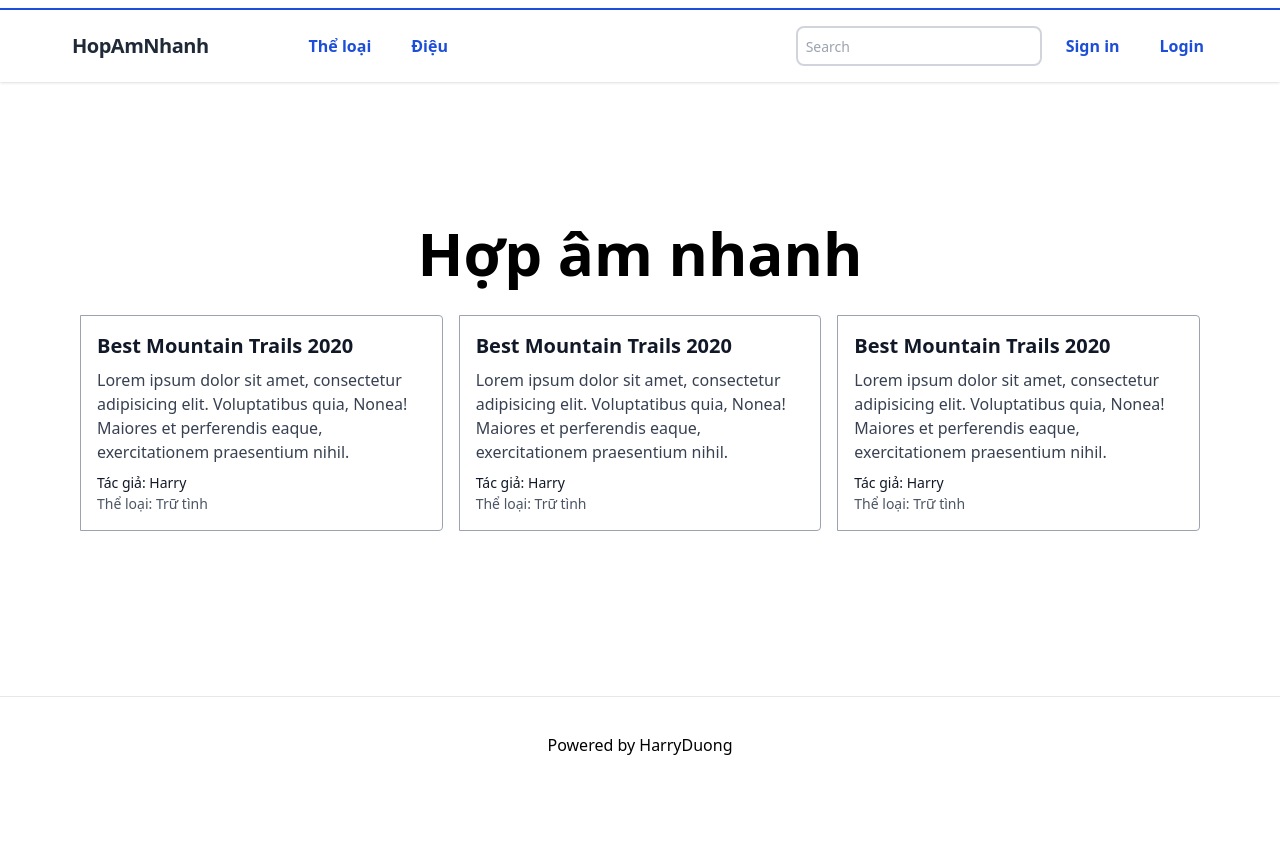
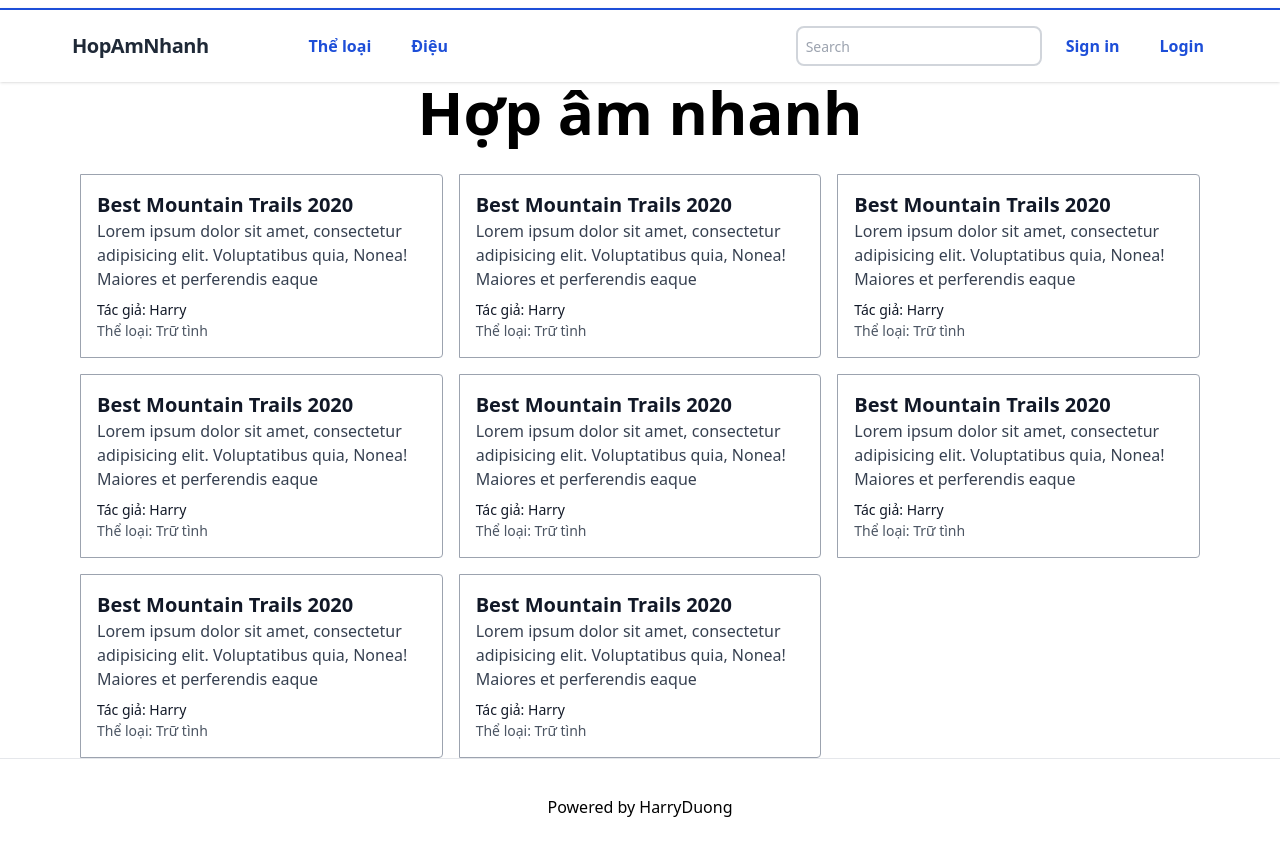
Before and after one commit to harryduong99/songchord-app, a Next.js app: page / in a window 1280 px wide. Shown: the top 856 px of the page. Before the commit the page ends 800 px from the top, so only its background shows below. Built offline with nearby package versions, Linux system fonts and the light colour scheme.

Commit message:
[Update] CardSong component and layout

```diff
--- a/components/SongCard.tsx
+++ b/components/SongCard.tsx
@@ -1,6 +1,7 @@
 
 const style = {
-  card: `w-full lg:max-w-full lg:flex`,
+  // card: `w-full lg:max-w-full lg:flex`,
+  card: `basis-1/3`,
   contentCard: `border border-gray-400 lg:border-gray-400 bg-white rounded-b lg:rounded-b-none lg:rounded-r p-4 flex flex-col justify-between leading-normal`,
   title: `text-gray-900 font-bold text-xl mb-2`,
   description: `text-gray-700 text-base`,
@@ -13,13 +14,13 @@ const SongCard = () => {
     <div className={style.card}>
       <div className={style.contentCard}>
         <div className="mb-3">
-          <div className={style.title}>Best Mountain Trails 2020</div>
-          <p className={style.description}>Lorem ipsum dolor sit amet, consectetur adipisicing elit. Voluptatibus quia, Nonea! Maiores et perferendis eaque, exercitationem praesentium nihil.</p>
+          <a href="#" className={style.title}>Best Mountain Trails 2020</a>
+          <p className={style.description}>Lorem ipsum dolor sit amet, consectetur adipisicing elit. Voluptatibus quia, Nonea! Maiores et perferendis eaque</p>
         </div>
         <div className={style.moreInfo}>
           <div className="text-sm">
-            <p className={style.author}>Tác giả: <span> Harry </span></p>
-            <p className={style.category}>Thể loại: <span> Trữ tình </span> </p>
+            <p className={style.author}>Tác giả: <a href=""><span> Harry </span></a></p>
+            <p className={style.category}>Thể loại: <a href=""><span> Trữ tình </span></a> </p>
           </div>
         </div>
       </div>
--- a/pages/index.tsx
+++ b/pages/index.tsx
@@ -4,9 +4,14 @@ import Footer from '../components/Footer'
 import Header from '../components/Header'
 import SongCard from '../components/SongCard'
 
+const styles = {
+  pageWrap: `flex min-h-screen flex-col items-center justify-center py-2`,
+  mainWrap: `flex w-full flex-1 flex-col items-center justify-center lg:px-20 sm:px-10 px-5`,
+  listSong: `grid lg:grid-cols-3 sm:grid-cols-2 grid-cols-1  gap-4`,
+}
 const Home: NextPage = () => {
   return (
-    <div className="flex min-h-screen flex-col items-center justify-center py-2">
+    <div className={styles.pageWrap}>
       <Head>
         <title>Vietnamese Songchord</title>
         <link rel="icon" href="/favicon.ico" />
@@ -14,19 +19,22 @@ const Home: NextPage = () => {
 
       <Header />
 
-      <main className="flex w-full flex-1 flex-col items-center justify-center px-20">
+      <main className={styles.mainWrap}>
         <h1 className="text-6xl font-bold mb-8">
           Hợp âm nhanh
         </h1>
-        <div className="columns-3">
+
+        <div className={styles.listSong}>
+          <SongCard />
+          <SongCard />
+          <SongCard />
+          <SongCard />
+          <SongCard />
           <SongCard />
           <SongCard />
           <SongCard />
         </div>
 
-        <div className="mt-6 flex max-w-4xl flex-wrap items-center justify-around sm:w-full">
-
-        </div>
       </main>
       <Footer />
     </div>
```
